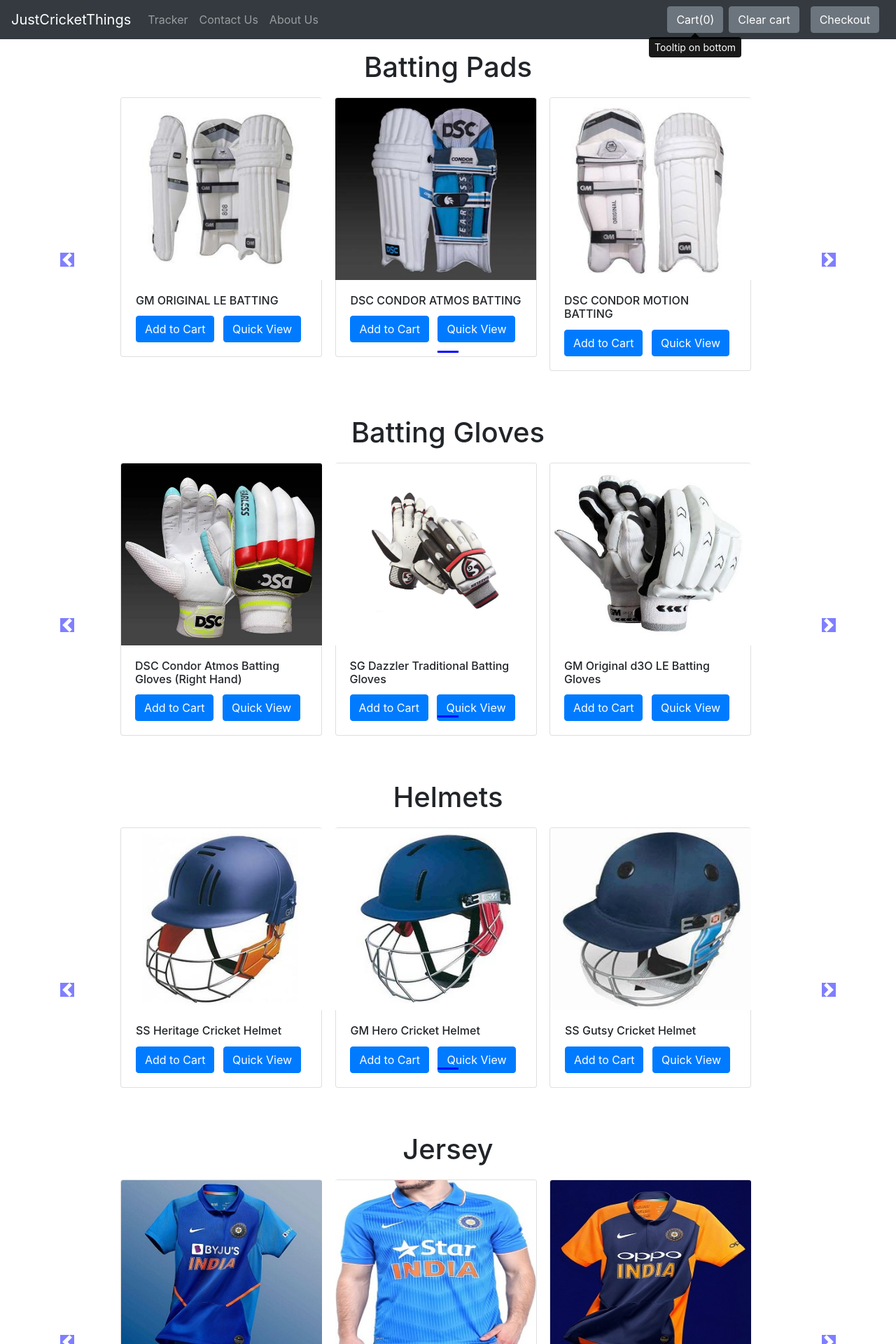
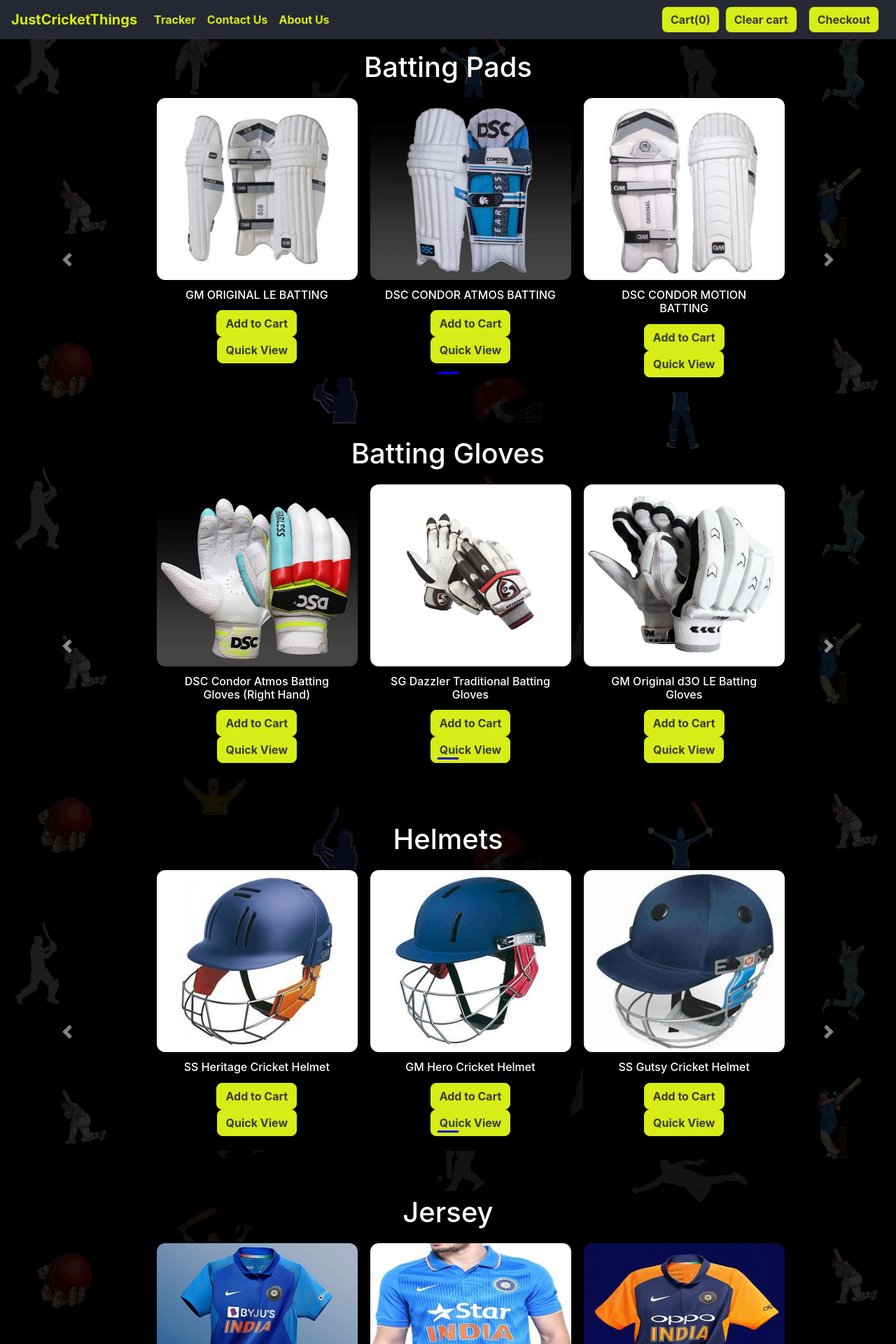
Before and after one commit to Nishant127/justCricketThings, a Django app: page /shop/ in a window 1280 px wide. Shown: the top 1920 px of the page at 70% size. Run offline with Django 3.2, Linux system fonts and the light colour scheme; data comes from the database, SQL or seed files in the repository.

Commit message:
UI improved :fire::rocket::hammer:

```diff
--- a/mydjangowebsit/shop/templates/shop/basic.html
+++ b/mydjangowebsit/shop/templates/shop/basic.html
@@ -1,5 +1,6 @@
 <!doctype html>
 <html lang="en">
+  {% load static %}
   <head>
     <!-- Required meta tags -->
     <meta charset="utf-8">
@@ -11,13 +12,16 @@
     <title>{% block title %}{% endblock %}</title>
     <style>
         {% block css %}
+        body {
+      background-image: url('{% static "shop/background.png" %}');
+    }
          {% endblock %}
    </style>
 </head>
 <body>
 
-  <nav class="navbar navbar-expand-lg navbar-dark bg-dark">
-    <a class="navbar-brand" href="/shop">JustCricketThings</a>
+  <nav class="navbar navbar-expand-lg navbar-dark " style="background-color: #262833;">
+    <a class="navbar-brand" href="/shop"><b>JustCricketThings</b></a>
     <button class="navbar-toggler" type="button" data-toggle="collapse" data-target="#navbarSupportedContent" aria-controls="navbarSupportedContent" aria-expanded="false" aria-label="Toggle navigation">
       <span class="navbar-toggler-icon"></span>
     </button>
@@ -26,25 +30,25 @@
       <ul class="navbar-nav mr-auto">
         <li class="nav-item active">
         <li class="nav-item">
-          <a class="nav-link" href="/shop/tracker">Tracker</a>
+          <a class="nav-link" href="/shop/tracker"><b>Tracker</b></a>
         </li>
         <li class="nav-item">
-          <a class="nav-link" href="/shop/contactUs">Contact Us</a>
+          <a class="nav-link" href="/shop/contactUs"><b>Contact Us</b></a>
         </li>
         <li class="nav-item">
-          <a class="nav-link" href="/shop/aboutUs">About Us</a>
+          <a class="nav-link" href="/shop/aboutUs"><b>About Us</b></a>
         </li>
 
       </ul>
 
       <button type="button" class="btn btn-secondary" data-bs-toggle="tooltip" id="tooltip" data-bs-placement="bottom" title="Tooltip on bottom">
-        Cart(<span id="cart">0</span>)
+        <b>Cart(<span id="cart">0</span>)</b>
       </button>
       <!-- <button type="button" class="btn btn-secondary mx-2" id="popcart" data-html="true" data-bs-container="body" data-bs-toggle="popover" data-bs-placement="bottom" data-bs-content="Vivamus sagittis lacus vel augue laoreet rutrum faucibus.">
         Cart(<span id="cart">0</span>)
       </button> -->
-      <button type="button"class="btn btn-secondary mx-2" id="clearCart" >Clear cart</button>
-      <button type="button" class="btn btn-secondary mx-2" onclick="location.href='/shop/checkout'">Checkout</button>
+      <button type="button"class="btn btn-secondary mx-2" id="clearCart" ><b>Clear cart<b></button>
+      <button type="button" class="btn btn-secondary mx-2" onclick="location.href='/shop/checkout'"><b>Checkout</b></button>
     </div>
   </nav>
   {% block body %} {% endblock %}
@@ -61,7 +65,6 @@
     -->
   {% block js %}
   <script>
-
       if(localStorage.getItem('cart') == null){
       var cart = {};
       }
@@ -103,9 +106,9 @@
         }
 
         popStr = popStr + "</div> <a href='/shop/checkout'><button class='btn btn-primary' id ='checkout'>Checkout</button></a> <button class='btn btn-primary' onclick='clearCart()' id ='clearCart'>Clear Cart</button>     "
-      document.getElementById('popcart').setAttribute('data-content',popStr);
+        document.getElementById('tooltip').setAttribute('data-content',popStr);
 
-      $('#popcart').popover('show');
+        // $('#tooltip').tooltip('show');
 
       };
 
@@ -147,6 +150,9 @@
       updateCart(cart);
       })
 
+      $('.carousel').carousel({
+        interval: false,
+      });
   </script>
   {% endblock %}
   </body>
--- a/mydjangowebsit/shop/templates/shop/index.html
+++ b/mydjangowebsit/shop/templates/shop/index.html
@@ -1,7 +1,10 @@
 {% extends 'shop/basic.html' %}
 {% block title %}HOME{% endblock %}
-
+{% load static %}
     {% block css %}
+    body {
+      background-image: url('{% static "shop/background.png" %}');
+    }
     .mb-5, .my-5 {
       margin-bottom: 3rem!important;
      }
@@ -55,6 +58,83 @@
       text-align: center;
     }
 
+    #carouselContent {
+      align-content: center;
+    }
+
+    .carousel-inner img {
+      margin: auto;
+    }
+
+    .btn-primary, .btn-primary:hover, .btn-primary:active, .btn-primary:visited {
+      background-color: #d6ed17ff;
+    }
+    .card-title {
+        margin-bottom: .75rem;
+        margin-top: -.5rem;
+        color: #fff;
+    }
+    .card {
+        background-color: black;
+        border-radius : .5rem;
+    }
+    .btn-primary {
+      color: #3b3b3b;
+      /* background-color: #007bff; */
+      /* border-color: #007bff; */
+  }
+  .navbar-dark .navbar-brand {
+    color:  #d6ed17ff;
+}
+
+.navbar-dark .navbar-nav .nav-link {
+  color: #d6ed17ff;
+}
+
+body .carousel-control-prev-icon, body .carousel-control-next-icon {
+  background-color: black;
+}
+
+#category  {
+  color: white;
+}
+
+.btn-primary {
+  /* color: #fff; */
+  /* background-color: #007bff; */
+   border-color: #d6ed17ff;
+}
+
+.btn-secondary {
+  color: #3b3b3b;
+  background-color: #d6ed17ff;
+  border-color: #3b3b3b;
+}
+
+  .btn {
+    border-radius: .5rem;
+  }
+
+  .minus {
+    color:#3b3b3b;
+  }
+
+  .plus {
+    color:#3b3b3b;
+  }
+
+  hr {
+    border: 1px white;
+  }
+
+  .card-img, .card-img-top {
+    border-radius: .75rem;
+  }
+
+  .valb {
+    color: white;
+  }
+
   {% endblock %}
 
     {% block body %}
@@ -62,6 +142,7 @@
     <div class="container">
         {% for product,range,nSlides in allProds %}
           <h1 class="my-3" id="category">{{product.0.category}}</h1>
+          <hr>
           <div class="row">
           <div id="demo{{forloop.counter}}" class="carousel slide my-5 col" data-ride="carousel">
               <ul class="carousel-indicators">
@@ -71,19 +152,19 @@
                   {% endfor %}
               </ul>
 
-            <div class="container carousel-inner no-padding" >
+            <div class="container carousel-inner no-padding text-center" >
                 <div class="carousel-item active">
                   {% for i in product %}
-                    <div class=" col-md-3 mx-3 px-5">
-                      <div class="card align-items-center mx-2" style="width: 18rem;">
+                    <div class=" col-md-3 mx-3 " >
+                      <div class="card align-items mx-2" id="carouselContent" style="width: 18rem;">
                         <img src='/media/{{i.image}}' class="card-img-top responsive" alt="...">
                         <div class="card-body">
                           <h6 class="card-title" id="namepr{{i.id}}">{{i.product_name}}</h6>
 
                           <span id="divpr{{i.id}}" class="divpr">
-                          <button id="pr{{i.id}}" class="btn btn-primary cart">Add to Cart</button>
+                          <button id="pr{{i.id}}" class="btn btn-primary cart"><b>Add to Cart<b></button>
                           </span>
-                          <a href="/shop/products/{{i.id}}"><button id="qv{{i.id}}" class="btn btn-primary mx-2">Quick View</button></a>
+                          <a href="/shop/products/{{i.id}}"><button id="qv{{i.id}}" class="btn btn-primary mx-2"><b>Quick View<b></button></a>
                         </div>
                       </div>
                     </div>
@@ -93,6 +174,7 @@
 
                   {% endfor %}
                       </div>
+
             </div>
 
           </div>
@@ -151,10 +233,10 @@
           i=i+1;
         }
 
-        popStr = popStr + "</div> <a href='/shop/checkout'><button class='btn btn-primary' id ='checkout'>Checkout</button></a> <button class='btn btn-primary' onclick='clearCart()' id ='clearCart'>Clear Cart</button>     "
+
         document.getElementById('tooltip').setAttribute('data-content',popStr);
 
-        $('#tooltip').tooltip('show');
+        // $('#tooltip').tooltip('show');
 
       };
 
@@ -163,7 +245,7 @@
 
         for (var item in cart) {
           sum+=cart[item][0];
-          document.getElementById('div' + item).innerHTML = " <button id = 'minus" + item + "' class = 'btn btn-primary minus' >-</button> <span id = 'val" + item + "'> "+ cart[item][0] +" </span> <button id = 'plus"+ item +"' class='btn btn-primary plus'>+</button> ";
+          document.getElementById('div' + item).innerHTML = " <button id = 'minus" + item + "' class = 'btn btn-primary minus' ><b>-</b></button> <span id = 'val" + item + "' class='valb'><b> "+ cart[item][0] +" </b></span> <button id = 'plus"+ item +"' class='btn btn-primary plus'><b>+</b></button> ";
         }
         localStorage.setItem('cart', JSON.stringify(cart));
       document.getElementById('cart').innerHTML = sum;
@@ -196,6 +278,9 @@
       updateCart(cart);
       })
 
+      $('.carousel').carousel({
+        interval: false,
+      });
     </script>
 
     {% endblock %}
```
Also changed, not shown: mydjangowebsit/shop/templates/shop/checkout.html (+90 -1 lines), mydjangowebsit/shop/templates/shop/contactUs.html (+6 -1 lines), mydjangowebsit/shop/static/shop/adidas.jpg (deleted), mydjangowebsit/shop/static/shop/background.png (added), mydjangowebsit/shop/static/shop/background1.png (added), mydjangowebsit/shop/static/shop/background2.png (added), mydjangowebsit/shop/static/shop/kookaburra.jpg (deleted), mydjangowebsit/shop/static/shop/mrf.jpg (deleted), mydjangowebsit/shop/static/shop/nike.jpg (deleted). Lines whose indentation alone changed are shown as unchanged.
